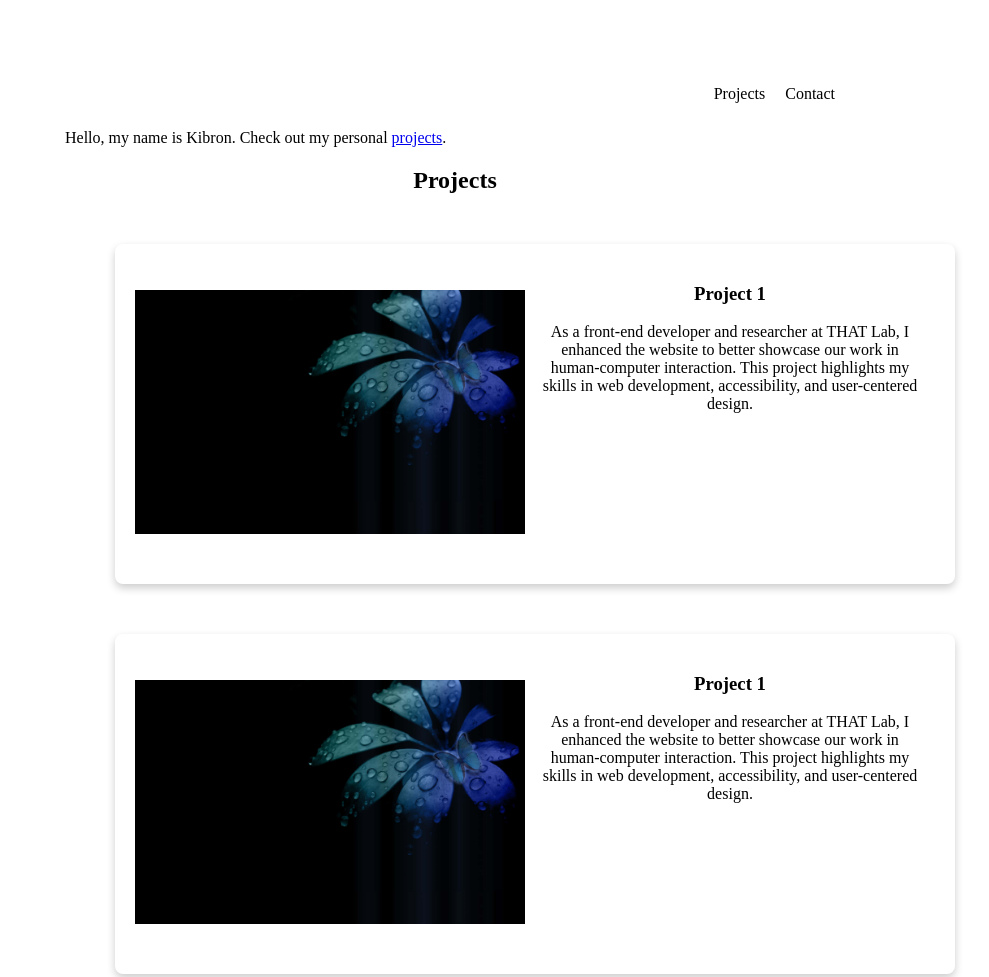
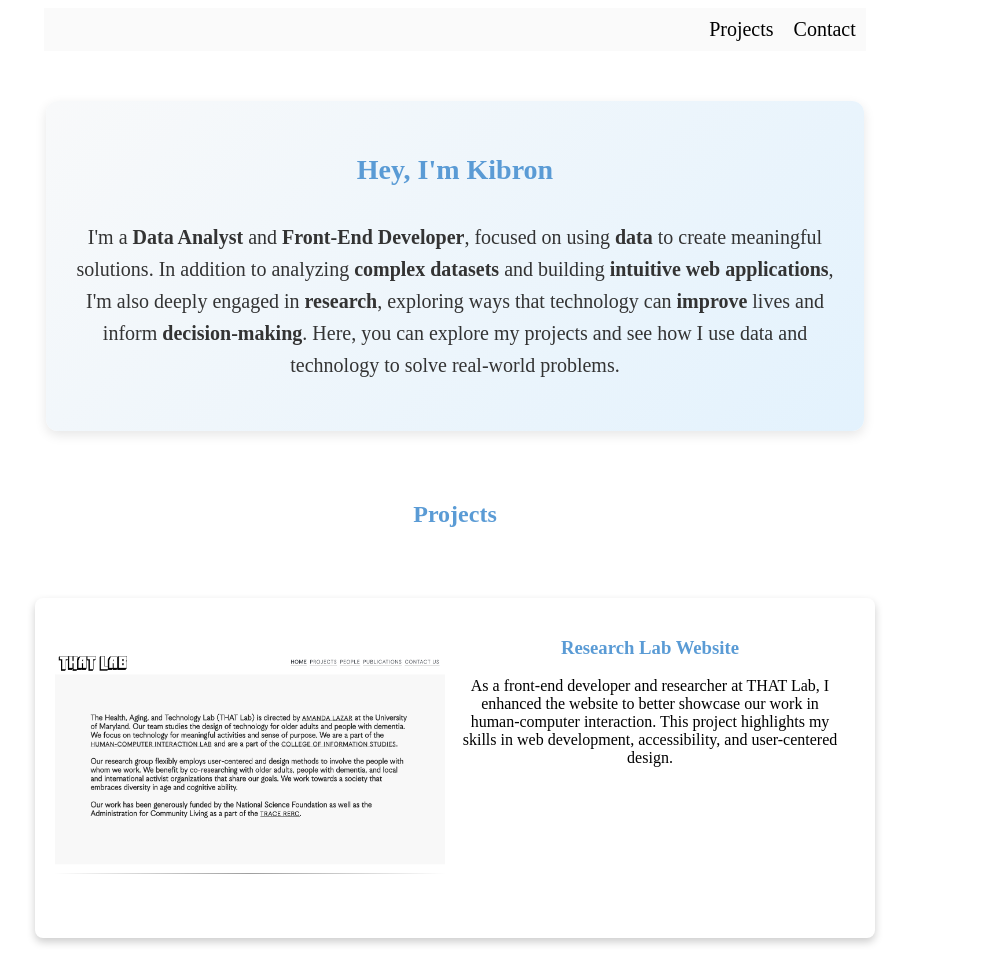
Before and after one commit to KibronT/Portfolio, a plain HTML site: page index.html in a window 1280 px wide. Shown: the top 977 px of the page, without its empty margins (185-1174 px from the left). Drawn offline with Linux system fonts and the light colour scheme.

Commit message:
Final push
-add all images
-change layout ---- now using flex for main components
- add descriptions and introduction with new section at the top
-change color, nav bar & title
- extensive edits of css file to align with html changes

```diff
--- a/index.html
+++ b/index.html
@@ -3,22 +3,33 @@
     <head>
         <meta charset="UTF=8">
         <meta name="viewport" content="width=device-width, initial-scale=1.0">
-        <title>Portfolio Site</title>
+        <title>Kibron's Portfolio</title>
         <link rel="stylesheet" href="styling.css">
     </head>
 
+
+
     <body class="body">
-        <header>
-            <!-- <a id="logo" href="">Kibron</a> -->
-            <ul>
-                <li id="projectID1" > <a href="#projectID"> Projects</a></li>
-                <li id="contact1"><a href="#contact">Contact</a></li>
-            </ul>
-        </header>
+        <div class="nav-bar">
+            <header>
+                <!-- <a id="logo" href="">Kibron</a> -->
+                <ul>
+                    <li  > <a id="projectID1" href="#projectID"> Projects</a></li>
+                    <li ><a id="contact1" href="#contact">Contact</a></li>
+                </ul>
+            </header>
+        </div>
 
         <section class="introduction">
-            <p>Hello, my name is Kibron. Check out my personal
-               <a href="#footer">projects</a>.
+            <h1>Hey, I'm Kibron</h1>
+
+            <p class="intro-text">I'm a <strong>Data Analyst</strong> and <strong>Front-End Developer</strong>,
+                focused on using <strong>data</strong> to create meaningful solutions. In addition to analyzing
+                <strong>complex datasets</strong> and building <strong>intuitive web applications</strong>, I'm also deeply engaged
+                in <strong>research</strong>, exploring ways that technology can <strong>improve</strong> lives and inform <strong>decision-making</strong>.
+                Here, you can explore my projects and see how I use data and technology to solve real-world
+                problems.
+               <!-- <a href="#projectID">projects</a>. -->
             </p>
         </section>
 
@@ -26,13 +37,13 @@
             <div>
                 <h1 id="projectID">Projects</h1>
             </div>
-
+        <div class="parent-box">
             <div class="project-box">
                 <div class="image-content">
-                   <a href="https://thatlab.umd.edu" target=”_blank”> <img src="yay.jpg" alt="Project image"> </a>
+                   <a href="https://thatlab.umd.edu" target=”_blank”> <img src="THATLab.png" alt="Project image"> </a>
                 </div>
                 <div class="text-content">
-                    <h3>Project 1</h3>
+                    <h3>Research Lab Website</h3>
                     <p>
                         As a front-end developer and researcher at THAT Lab, I enhanced the
                         website to better showcase our work in human-computer interaction.
@@ -44,38 +55,77 @@
 
             <div class="project-box">
                 <div class="image-content">
-                   <a href="https://thatlab.umd.edu" target=”_blank”> <img src="yay.jpg" alt="Project image"> </a>
+                   <a href="https://github.com/KibronT/IMDB-Analysis.git" target=”_blank”> <img src="Screenshot 2025-01-14 at 6.37.06 PM.png" alt="Project image"> </a>
                 </div>
                 <div class="text-content">
-                    <h3>Project 1</h3>
+                    <h3>IMDb Insights & Models</h3>
                     <p>
-                        As a front-end developer and researcher at THAT Lab, I enhanced the
-                        website to better showcase our work in human-computer interaction.
-                        This project highlights my skills in web development, accessibility,
-                        and user-centered design.
+                        This project involved analyzing the IMDB dataset to explore relationships
+                        between movie ratings, metascores, and gross earnings. I visualized data
+                        using scatterplots and calculated the Pearson correlation coefficient to
+                        identify key patterns. To ensure data accuracy, I applied the interquartile
+                        range (IQR) method to detect and remove outliers. Additionally, I built regression
+                        models and conducted hypothesis testing to compare metascores between action and
+                        non-action movies.
+
                     </p>
                 </div>
             </div>
 
+            <div class="project-box">
+                <div class="image-content">
+                   <a href="https://github.com/KibronT/Fox-News-Analysis.git" target=”_blank”> <img src="A2.png" alt="Project image"> </a>
+                </div>
+                <div class="text-content">
+                    <h3>Fox News Trends & Analysis</h3>
+                    <p>
+                        Analyzed engagement metrics such as reactions, comments, and shares on Fox
+                        News social media posts, uncovering patterns in audience behavior.
+                        Created histograms, scatterplots, and statistical summaries to visualize
+                        trends and identify correlations. Conducted hypothesis testing, including a
+                        Z-test, to evaluate shifts in audience sentiment and measure the impact of
+                        controversial topics. This project highlights my proficiency in data analysis,
+                        visualization, and statistical modeling to derive actionable insights and inform
+                        decision-making.
+
+                    </p>
+                </div>
+            </div>
+
+            <div class="project-box">
+                <div class="image-content">
+                   <a href="#" target=”_blank”> <img src="PortfolioScreenshot.png" alt="Project image"> </a>
+                </div>
+                <div class="text-content">
+                    <h3>Personal Website</h3>
+                    <p>
+                        This page! It’s designed to showcase my work with clarity and ease of navigation.
+                        I used Figma to plan and design the layout before beginning development.
+                        The website is fully responsive, user-friendly, and features a clean,
+                        professional layout.
+                    </p>
+                </div>
+            </div>
+        </div>
 
 
             <h1 class="contact" id="contact">Contact Me</h1>
             <div class="contact-links">
                 <span id="spanSpecial">
-                    <a href="mailto:jskdhgdjh@gmail.com">jskdhgdjh@gmail.com</a>
+                    <a >kibrontes@gmail.com</a>
                 </span>
-                <span>
-                    <a href="#">LinkedIn</a>
+                <span spanSpecial>
+                    <a href="www.linkedin.com/in/kibron">LinkedIn</a>
                 </span>
-                <span>
-                    <a href="#">GitHub</a>
+                <span spanSpecial>
+                    <a href="https://github.com/KibronT">GitHub</a>
                 </span>
             </div>
         </section>
 
         <div id="footer">
             <footer>
-                <p>Made by Kibron Tesatsion © 2024</p>
+                <p>Made by Kibron Tesfatsion © 2025</p>
             </footer>
         </div>
     </body>
--- a/styling.css
+++ b/styling.css
@@ -1,30 +1,88 @@
 body {
-    margin-top: 75px;
-    margin-left: 250px;
-    margin-right: 250px;
-    margin-bottom: 50px;
+   display: flex;
+   flex-direction: column;
+   align-items: center;
 }
 
-header {
+
+ul {
     display: flex;
-}
-ul {
     list-style-type: none;
     margin: 0px;
     padding: 0px;
     overflow: hidden;
     margin-left: auto;
+    float: right;
+    font-size: 20px;
+}
+
+.nav-bar {
     display: flex;
+    justify-content: flex-end;
+    /* align-items: center; */
+    width: 65%;
+    background-color: #FAFAFA; /* Off-white background */
 }
+
+
+.introduction {
+    display: flex;
+    width: 50%;
+    justify-content: start;
+    margin: 50px;
+}
+
+.introduction {
+    display: flex;
+    flex-direction: column; /* Stack content vertically */
+    align-items: center; /* Center the content */
+    width: 60%; /* Adjust the width for better spacing */
+    margin: 50px auto; /* Center the section horizontally */
+    padding: 30px; /* Add padding for better spacing */
+    background: linear-gradient(135deg, #f8f9fa, #e3f2fd); /* Subtle gradient background */
+    box-shadow: 0 4px 12px rgba(0, 0, 0, 0.1); /* Soft shadow for depth */
+    border-radius: 12px; /* Rounded corners */
+}
+
+.intro-text {
+    font-size: 22px; /* Slightly larger font size for readability */
+    line-height: 1.6; /* Increase line spacing for better readability */
+    text-align: center; /* Center-align the text */
+    color: #333; /* Dark gray text color */
+}
+
+.introduction h1 {
+    font-size: 28px; /* Larger heading font size */
+    margin-bottom: 15px; /* Add spacing below the heading */
+    color: #5A9BD5; /* Blue color to match the theme */
+}
+
+.intro-text {
+    font-size: 20px;
+}
+
+
+h1, h3 {
+    color: #5A9BD5; /* Dark Green for headings */
+}
+
+
 
 li {
     padding: 10px;
 
 }
 
-li:hover{
-    color: red;
+#projectID1:hover, #contact1:hover {
+    color: #A1B3C1;
+    transform: scale(1.2);
 }
+
+#projectID1, #contact1 {
+    transition: transform 0.3s ease, color 0.3s ease;  /* Smooth transition for scale and color */
+}
+
+
 
 #logo {
     padding: 10px;
@@ -51,6 +109,12 @@ li:hover{
     height: 300px;
     width: 800px;
     object-fit: cover;
+}
+
+.parent-box {
+    display: flex;
+    flex-direction: column;
+    align-items: center;
 }
 
 .img:hover{
@@ -99,6 +163,7 @@ span:after {
     width: 100%;
     height: 100%;
     object-fit: contain;
+    border-radius: 10px;
 }
 
 .project-box .text-content {
@@ -128,7 +193,14 @@ span:after {
 }
 
 
+
 header ul li a {
     text-decoration: none;
     color: inherit;
 }
+
+.new-section{
+    color: red;
+    align-items: right;
+    float: end;
+}
```
Also changed, not shown: A2.png (added), A3.png (added), PortfolioScreenshot.png (added), Screenshot 2025-01-14 at 6.35.16 PM.png (added), Screenshot 2025-01-14 at 6.37.06 PM.png (added), THATLab.png (added), 1 other file.
